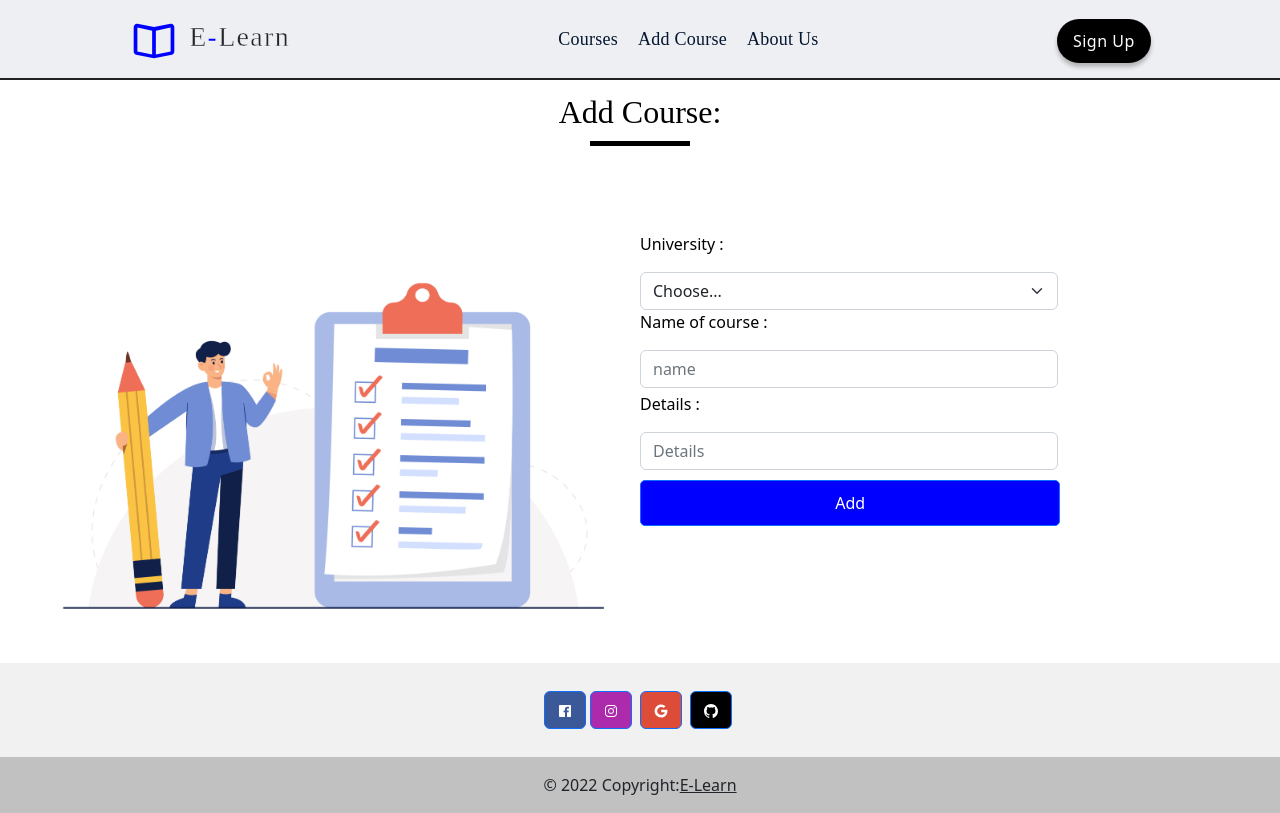
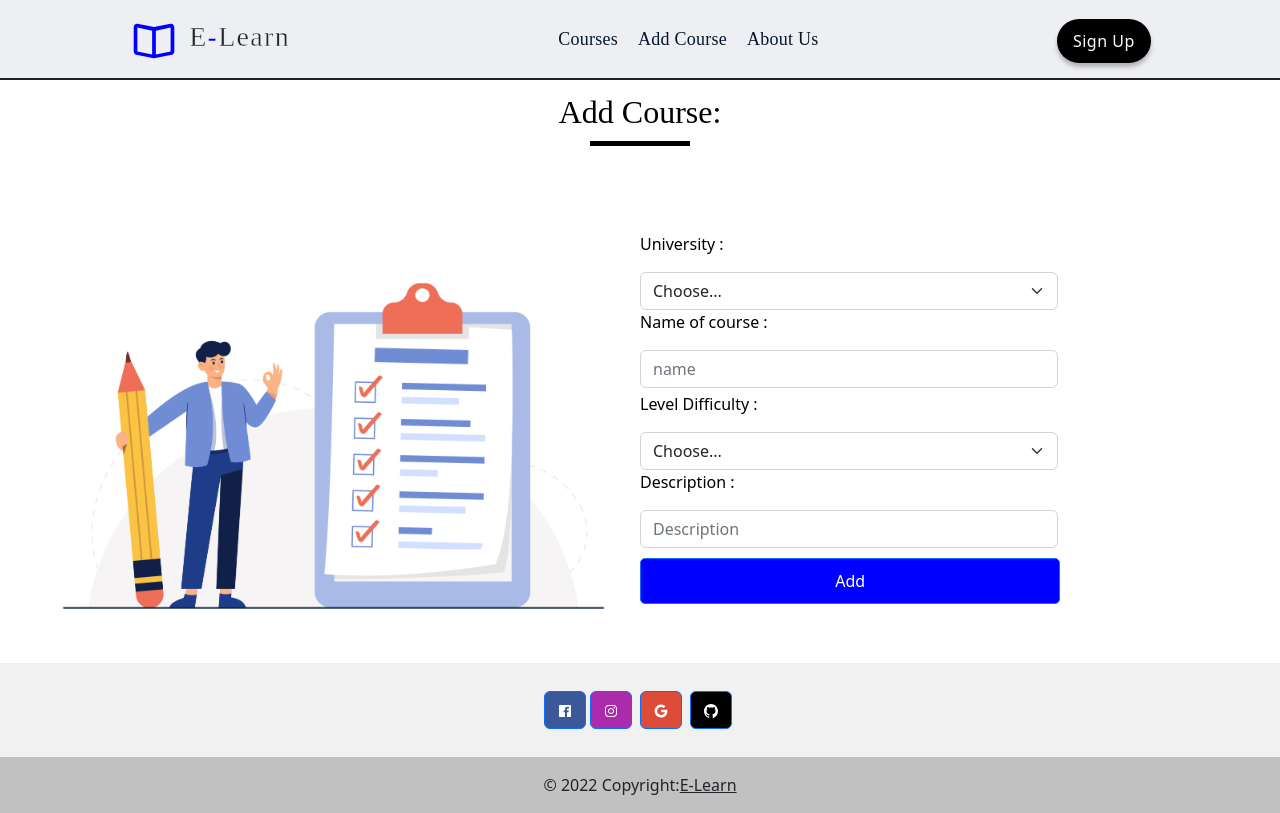
Before and after one commit to soufbaherda/e-learn, a React (Create React App) app: page /Add in a window 1280 px wide. Built offline with nearby package versions, Linux system fonts and the light colour scheme.

Commit message:
addCourse

```diff
--- a/src/components/AddCourse.js
+++ b/src/components/AddCourse.js
@@ -1,16 +1,67 @@
-import React from 'react';
-import form from '../images/Checklist.jpg';
-import styles from './addCourse.module.css';
-import { Button, Form } from 'react-bootstrap';
+import React, { useState, useEffect } from "react";
+import form from "../images/Checklist.jpg";
+import styles from "./addCourse.module.css";
+import { Button, Form } from "react-bootstrap";
 import Col from "react-bootstrap/Col";
-import data from '../Data/University.json'
+import data from "../Data/University.json";
 const AddCourse = () => {
+  const [course, setCourse] = useState({
+    university: "",
+    name: "",
+    about: "",
+    img: "",
+    difficultyLevel: "",
+  });
+  const [postId, setPostId] = useState(null);
 
+  const handleChange = (e) => {
+    if (e.target.name === "university") {
+      const value = e.target.value;
+      const choose = data.find((item) => {
+        return item.university === value;
+      });
+      setCourse({
+        ...course,
+        [e.target.name]: value,
+        img: choose.logo,
+      });
+    } else {
+      setCourse({
+        ...course,
+        [e.target.name]: e.target.value,
+      });
+    }
 
+    console.log(e.target.name);
+    console.log(e.target.value);
+  };
+  const handleSubmit = (e) => {
+    e.preventDefault();
+    console.log(course);
+    const requestOptions = {
+      method: "POST",
+      headers: { "Content-Type": "application/json" },
+      body: JSON.stringify(course),
+    };
+    fetch("http://localhost:8080/cours", requestOptions)
+      .then((response) => response.json())
+      .then((data) => setPostId(data.id))
+      .catch((err) => {
+        console.debug("Error in fetch", err);
+      });
+
+    setCourse({
+      university: "",
+      name: "",
+      about: "",
+      img: "",
+      difficultyLevel: "",
+    });
+  };
 
   return (
     <div>
-            <h1 style={{ textAlign: "center", padding: "1%" }} >
+      <h1 style={{ textAlign: "center", padding: "1%" }}>
         Add Course:
         <div className={styles[`line`]}></div>
       </h1>
@@ -18,54 +69,85 @@ const AddCourse = () => {
         <div className={styles[`cont-img`]}>
           <img src={form} />
         </div>
-                <Form >
-                <Form.Group
-                        as={Col}
-                        md="8"
-                        controlId="university"
-                    //onChange={(e) => setPassword(e.target.value)}
+        <Form>
+          <Form.Group as={Col} md="8" controlId="university">
+            <p>University :</p>
+            <Form.Select
+              value={course.university}
+              aria-activedescendant="on"
+              onChange={handleChange}
+              name="university"
             >
-                        <p>University :</p>
-                        <Form.Select  defaultValue={null} aria-activedescendant='on'>
-                            <option value={null}>Choose...</option>
-                        {data.map(item => {
+              <option value="">Choose...</option>
+              {data.map((item) => {
                 return (
-
-                                <option value={item[`university`]}>{item[`university`]}</option>
-                            );})}
+                  <option value={item[`university`]}>
+                    {item[`university`]}
+                  </option>
+                );
+              })}
             </Form.Select>
-
+            {/* {console.log(university)} */}
           </Form.Group>
 
-                    <Form.Group
-                        as={Col}
-                        md="8"
-                        controlId="name"
-                    >
+          <Form.Group as={Col} md="8" controlId="name">
             <p>Name of course :</p>
-                        <Form.Control required type="text" placeholder="name" />
+            <Form.Control
+              required
+              type="text"
+              placeholder="name"
+              onChange={handleChange}
+              name="name"
+              value={course.name}
+            />
           </Form.Group>
           <Form.Group
             as={Col}
             md="8"
-                        controlId="details"
-
-                    // onChange={(e) => setEmail(e.target.value)}
+            controlId="levelDifficulty"
+            //onChange={(e) => setPassword(e.target.value)}
           >
-                        <p>Details :</p>
-                        <Form.Control required type="text" placeholder="Details" />
+            <p>Level Difficulty :</p>
+            <Form.Select
+              value={course.difficultyLevel}
+              aria-activedescendant="on"
+              onChange={handleChange}
+              name="difficultyLevel"
+            >
+              <option value="">Choose...</option>
+              <option value="Beginner">Beginner</option>
+              <option value="Intermediate">Intermediate</option>
+              <option value="Advanced">Advanced</option>
+            </Form.Select>
+            {/* {console.log(levelDifficulty)} */}
+          </Form.Group>
+          <Form.Group as={Col} md="8" controlId="details">
+            <p>Description :</p>
+            <Form.Control
+              required
+              type="text"
+              placeholder="Description"
+              onChange={handleChange}
+              name="about"
+              value={course.about}
+            />
             <Form.Control.Feedback type="invalid">
-                            details invalid.
+              description invalid.
             </Form.Control.Feedback>
+            {/* {console.log(description)} */}
           </Form.Group>
 
-
-                    <Button className={styles[`btn`]} type="submit" > Add </Button>
+          <Button
+            className={styles[`btn`]}
+            type="submit"
+            onClick={handleSubmit}
+          >
+            Add
+          </Button>
         </Form>
-
       </div>
     </div>
   );
-}
+};
 
 export default AddCourse;
--- a/src/components/Slider.js
+++ b/src/components/Slider.js
@@ -1,48 +1,54 @@
-import React, {useEffect, useState} from 'react';
-import { Swiper, SwiperSlide } from 'swiper/react';
-import styles from './Slider.module.css'
-import 'swiper/css';
-import data from '../Data/courses'
+import React, { useEffect, useState } from "react";
+import { Swiper, SwiperSlide } from "swiper/react";
+import styles from "./Slider.module.css";
+import "swiper/css";
+import { Link } from "react-router-dom";
+import data from "../Data/courses";
 const Slider = () => {
   const [books, setBooks] = useState([]);
   useEffect(() => {
     async function getBooks() {
-            const res = await fetch('http://localhost:8080/cours')
-            const data = await res.json()
+      const res = await fetch("http://localhost:8080/cours");
+      const data = await res.json();
       setBooks(data);
     }
 
-        getBooks()
-    }, [])
+    getBooks();
+  }, []);
   return (
     <Swiper
       slidesPerView={4}
-            paginationClickable= "true"
+      paginationClickable="true"
       spaceBetween={50}
-            mouseWheelControl= "true"
-            parallax= "true"
-            speed= "300"
-            style={{width : "90%",backgroundColor :"#EEEFF3", display: 'flex'}}
+      mouseWheelControl="true"
+      parallax="true"
+      speed="300"
+      style={{ width: "90%", backgroundColor: "#EEEFF3", display: "flex" }}
     >
-
-            {books.map(item => {
+      {books.map((item) => {
         return (
-                    <SwiperSlide style={{height:"450px"}} key={item[`name`]} >
-                        <div className="card"style={{height:"100%"}} >
-                            <img className="card-img-top" style ={{height:"50%"}}src={item[`img`]} alt="Card image cap"/>
-                                <div className="card-body" style ={{textOverflow:"ellipsis"}}>
+          <SwiperSlide style={{ height: "450px" }} key={item[`name`]}>
+            <Link to={`/Course/${item.id}`} style={{ textDecoration: "none" }}>
+              <div className="card" style={{ height: "100%" }}>
+                <img
+                  className="card-img-top"
+                  style={{ height: "50%" }}
+                  src={item[`img`]}
+                  alt="Card image cap"
+                />
+                <div className="card-body" style={{ textOverflow: "ellipsis" }}>
                   <h5 className="card-title">{item[`name`]}</h5>
                   <p className="card-text ">{item[`university`]}</p>
                   <div className={styles[`line`]}></div>
                   <p className={styles[`about`]}>{item[`about`]}</p>
                 </div>
               </div>
+            </Link>
           </SwiperSlide>
-                )
+        );
       })}
-
     </Swiper>
   );
-}
+};
 
 export default Slider;
```
Also changed, not shown: 1 other file (tests, documents, lock files or other folders). Lines whose indentation alone changed are shown as unchanged.
